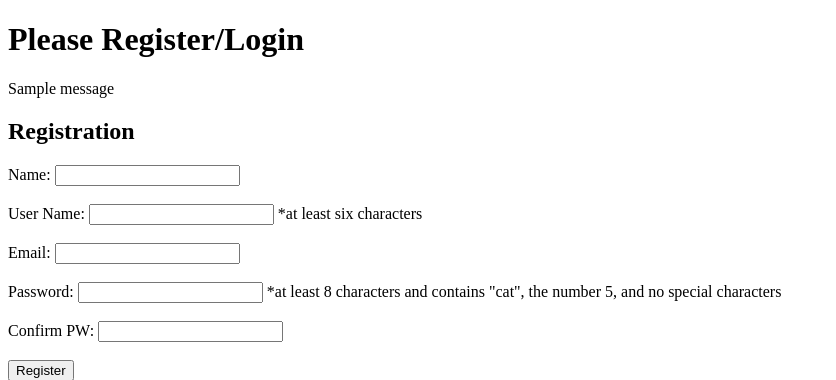
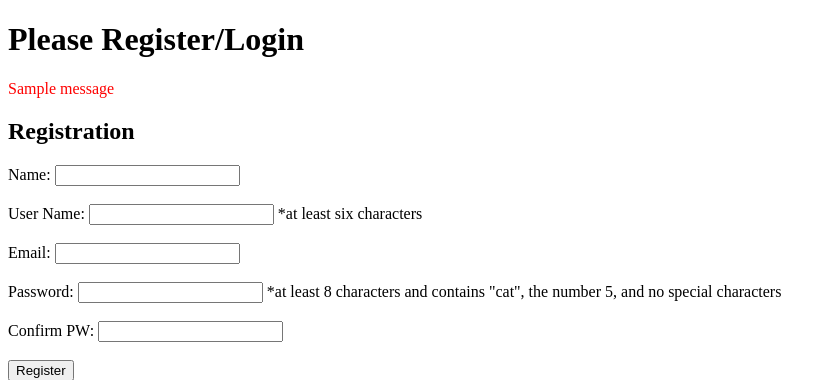
Before and after one commit to seriousdave42/dojo-reads, a Django app: page / in a window 1280 px wide. Shown: the top 380 px of the page, without its empty margins (0-836 px from the left). Run offline with Django 3.2, Linux system fonts and the light colour scheme; tables that the repository leaves empty hold one stand-in row (values such as "Sample post"); one stand-in notice (Sample message) is shown.

Commit message:
red error messages

```diff
--- a/books_app/templates/add_book.html
+++ b/books_app/templates/add_book.html
@@ -10,7 +10,7 @@
     <a href="/logout">Log Out</a><br><br>
     {% if messages %}
         {% for message in messages %}
-            <p>{{message}}</p>
+            <p style="color: red;">{{message}}</p>
         {% endfor %}
     {% endif %}
     <h2>Add a New Book Title and a Review</h2>
--- a/books_app/templates/book.html
+++ b/books_app/templates/book.html
@@ -12,7 +12,7 @@
     <h3>Author: {{book.author.name}}</h3>
     {% if messages %}
         {% for message in messages %}
-            <p>{{message}}</p>
+            <p style="color: red;">{{message}}</p>
         {% endfor %}
     {% endif %}
     {% if not reviews %}
--- a/login_app/templates/login.html
+++ b/login_app/templates/login.html
@@ -9,7 +9,7 @@
     <h1>Please Register/Login</h1>
     {% if messages %}
         {% for message in messages %}
-            <p>{{message}}</p>
+            <p style="color: red;">{{message}}</p>
         {% endfor %}
     {% endif %}
     <h2>Registration</h2>
```
